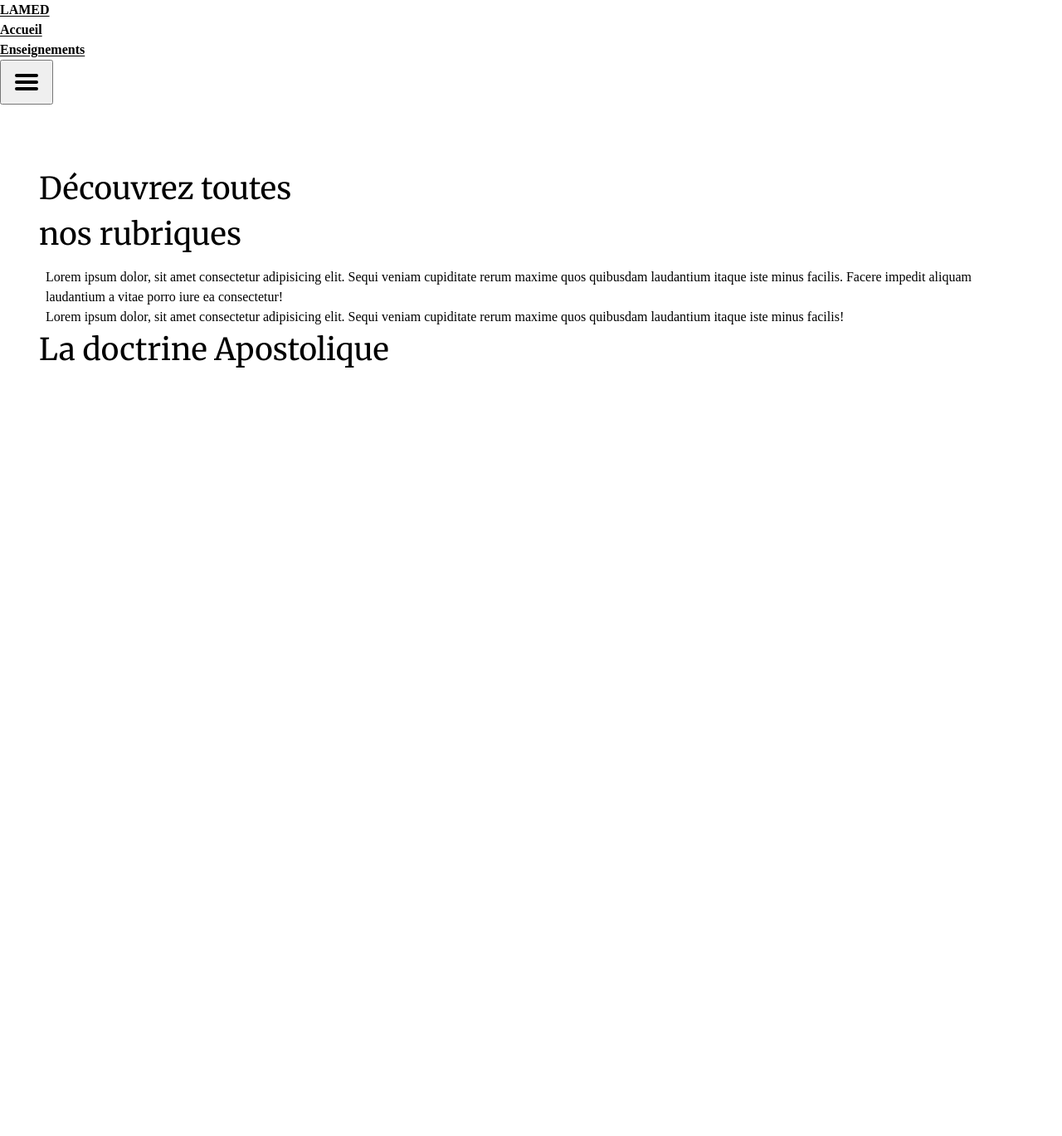
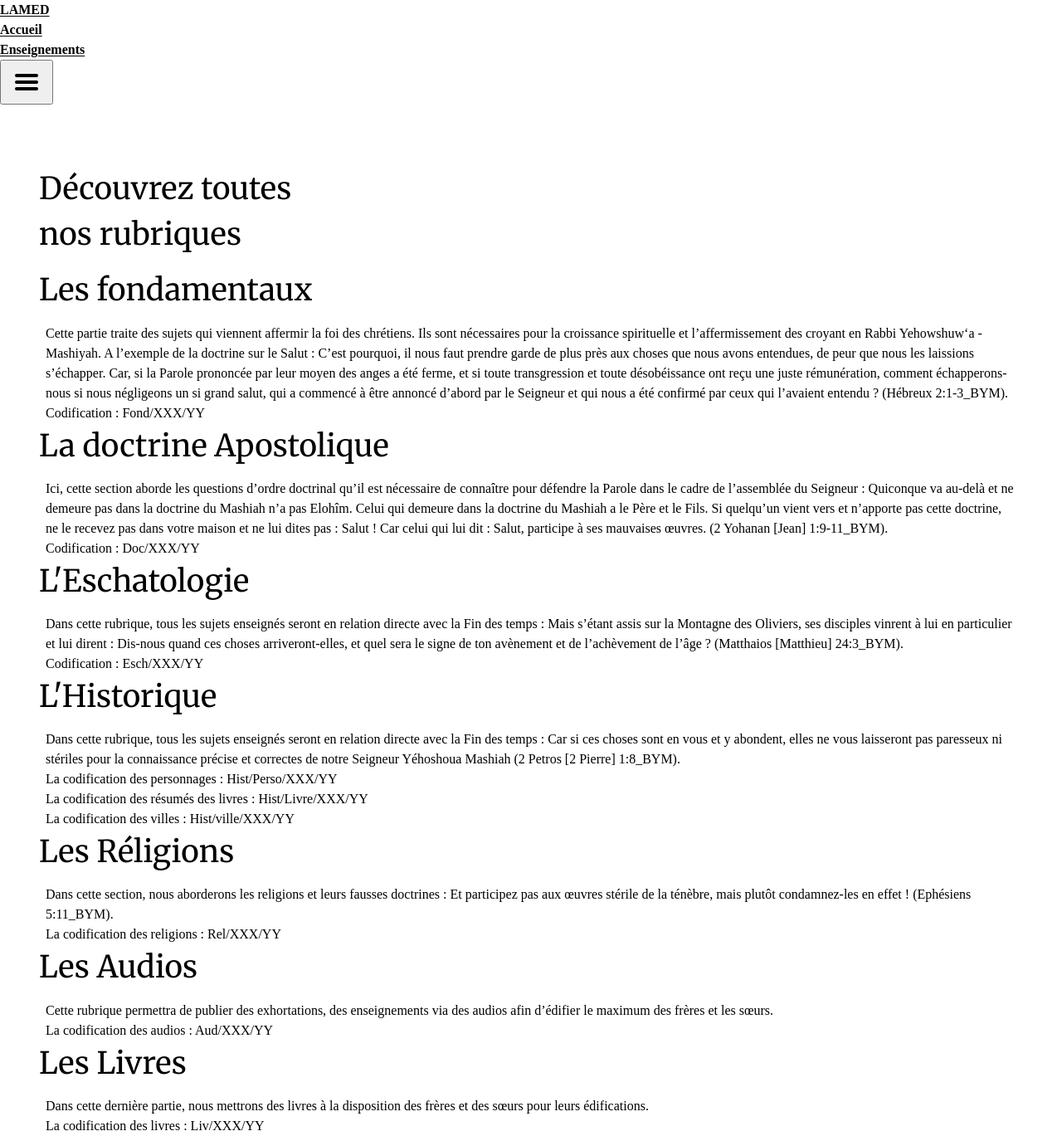
Before and after one commit to okeb/thelamed, a SvelteKit app: page /enseignements/rubrique in a window 1280 px wide. Shown: the whole page at 83% size. Before the commit the page ends 1000 px from the top, so only its background shows below. Built offline with nearby package versions, Linux system fonts and the light colour scheme.

Commit message:
🌈 style(enseignement): redesign all

```diff
--- a/src/lib/components/_header.svelte
+++ b/src/lib/components/_header.svelte
@@ -13,7 +13,7 @@
 
 </script>
 
-<header class=" fixed left-0 right-0 top-0 z-40 font-lato lg:px-40 px-6 py-5 dark:bg-black bg-white grid grid-cols-2 <md:grid-cols-2 font-normal border-1 border-gray-800 <md:pl-8 <md:pr-0 <md:py-0 dark:text-white">
+<header class=" fixed left-0 right-0 top-0 z-40 font-lato lg:px-40 px-6 py-5 dark:bg-black bg-white grid grid-cols-2 <md:grid-cols-2 font-normal <md:pl-8 <md:pr-0 <md:py-0 dark:text-white">
   <div class="flex content-center">
     <a class="nav-title text-2xl no-underline my-auto font-bold font-merri" href="/">LAMED</a>
   </div>
@@ -129,8 +129,12 @@
     .nav-title {
       color:#FFF;
     }
+
   }
 
+  @media (prefers-color-scheme: light) {
+
+  }
   .mobile-menu a {
     color: #FFF;
     text-decoration: none;
@@ -147,4 +151,6 @@
     opacity:.3;
     font-size: 10px;
   }
+
+
 </style>
--- a/src/lib/styles/app.scss
+++ b/src/lib/styles/app.scss
@@ -86,12 +86,15 @@ h1 {
 
 article {
   margin-top:-30px !important;
-  margin-bottom:130px !important;
+  height:calc(100vh - 30px);
+  overflow: scroll;
+  margin-bottom:0px !important;
   h2 {
     font-size: 1.7rem;
     margin-bottom:30px;
     margin-top:100px;
     line-height: 36px;
+    overflow: scroll;
     font-weight: 900 !important;
     transition: all .5;
     &:hover {
@@ -145,10 +148,13 @@ article {
 
 aside {
   font-family: 'lato';
-  height: auto;
+  // height: auto;
   margin-right:19px;
   margin-top:40px !important;
+  margin-bottom:0px !important;
   border:none !important;
+  overflow: scroll;
+  height:calc(100vh - 100px);
   .aside-menu {
     list-style-type: none;
     color:aliceblue;
--- a/src/routes/enseignements/rubrique/+page.svelte
+++ b/src/routes/enseignements/rubrique/+page.svelte
@@ -2,13 +2,71 @@
 
     <h2 class="font-merri font-bold text-6xl pb-12">Découvrez toutes<br>nos <span class="underline-yellow-500 underline underline-offset-2 underline-2">rubriques</span></h2>
 
-    <p class="font-lato text-lg">Lorem ipsum dolor, sit amet consectetur adipisicing elit. Sequi veniam cupiditate rerum maxime quos quibusdam laudantium itaque iste minus facilis. Facere impedit aliquam laudantium a vitae porro iure ea consectetur!</p>
-    <p class="font-lato text-lg">Lorem ipsum dolor, sit amet consectetur adipisicing elit. Sequi veniam cupiditate rerum maxime quos quibusdam laudantium itaque iste minus facilis!</p>
+    <!-- <p class="font-lato text-lg">Lorem ipsum dolor, sit amet consectetur adipisicing elit. Sequi veniam cupiditate rerum maxime quos quibusdam laudantium itaque iste minus facilis. Facere impedit aliquam laudantium a vitae porro iure ea consectetur!</p>
+    <p class="font-lato text-lg">Lorem ipsum dolor, sit amet consectetur adipisicing elit. Sequi veniam cupiditate rerum maxime quos quibusdam laudantium itaque iste minus facilis!</p> -->
 
-    <div class="grid grid-cols-2 gap-3">
-        <div class="card-rubrique rounded-md border-2 border-light-900 px-12 py-6">
-            <h3>La doctrine Apostolique</h3>
+
+    <div class="grid grid-cols-1 gap-3 border border-solid border-dark-900 rounded-lg">
+        <div class="card-rubrique px-2 pb-6 pt-8  border border-transparent border-solid border-b-dark-900">
+            <h3 class="font-lato font-bold">Les fondamentaux</h3>
         </div>
+
+        <p class="font-lato py-6">Cette partie traite des sujets qui viennent affermir la foi des chrétiens. Ils sont nécessaires pour la croissance spirituelle et l’affermissement des croyant en Rabbi Yehowshuw‘a -Mashiyah. A l’exemple de la doctrine sur le Salut : <span class="italic font-merri text-sm font-light">C’est pourquoi, il nous faut prendre garde de plus près aux choses que nous avons entendues, de peur que nous les laissions s’échapper. Car, si la Parole prononcée par leur moyen des anges a été ferme, et si toute transgression et toute désobéissance ont reçu une juste rémunération, comment échapperons-nous si nous négligeons un si grand salut, qui a commencé à être annoncé d’abord par le Seigneur et qui nous a été confirmé par ceux qui l’avaient entendu ?</span> (Hébreux 2:1-3_BYM).</p>
+        <p class="pb-12 pt-2">Codification : <span class="font-bold">Fond/XXX/YY</span></p>
     </div>
 
+
+    <div class="grid grid-cols-1 gap-3">
+        <div class="card-rubrique px-2 border-transparent rounded-md border-2 border-light-900 py-6">
+            <h3 class="font-lato font-bold">La doctrine Apostolique</h3>
+        </div>
+        <p class="font-lato">Ici, cette section aborde les questions d’ordre doctrinal qu’il est nécessaire de connaître pour défendre la Parole dans le cadre de l’assemblée du Seigneur : <span class="italic font-merri text-sm">Quiconque va au-delà et ne demeure pas dans la doctrine du Mashiah n’a pas Elohîm. Celui qui demeure dans la doctrine du Mashiah a le Père et le Fils. Si quelqu’un vient vers et n’apporte pas cette doctrine, ne le recevez pas dans votre maison et ne lui dites pas : Salut ! Car celui qui lui dit : Salut, participe à ses mauvaises œuvres.</span> (2 Yohanan [Jean] 1:9-11_BYM).</p>
+        <p>Codification : <span class="font-bold">Doc/XXX/YY</span></p>
+    </div>
+
+
+    <div class="grid grid-cols-1 gap-3">
+        <div class="card-rubrique rounded-md border-2 border-light-900 px-2 border-transparent py-6">
+            <h3 class="font-lato font-bold">L'Eschatologie</h3>
+        </div>
+        <p class="font-lato">Dans cette rubrique, tous les sujets enseignés seront en relation directe avec la Fin des temps : <span class="italic font-merri text-sm">Mais s’étant assis sur la Montagne des Oliviers, ses disciples vinrent à lui en particulier et lui dirent : Dis-nous quand ces choses arriveront-elles, et quel sera le signe de ton avènement et de l’achèvement de l’âge ?</span>  (Matthaios [Matthieu] 24:3_BYM).</p>
+        <p>Codification : <span class="font-bold">Esch/XXX/YY</span></p>
+    </div>
+
+    <div class="grid grid-cols-1 gap-3">
+        <div class="card-rubrique rounded-md border-2 border-light-900 px-2 border-transparent py-6">
+            <h3 class="font-lato font-bold">L'Historique</h3>
+        </div>
+        <p class="font-lato">Dans cette rubrique, tous les sujets enseignés seront en relation directe avec la Fin des temps : <span class="italic font-merri text-sm">Car si ces choses sont en vous et y abondent, elles ne vous laisseront pas paresseux ni stériles pour la connaissance précise et correctes de notre Seigneur Yéhoshoua Mashiah</span> (2 Petros [2 Pierre] 1:8_BYM).</p>
+        <p>La codification des personnages : <span class="font-bold">Hist/Perso/XXX/YY</span></p>
+        <p>La codification des résumés des livres : <span class="font-bold">Hist/Livre/XXX/YY</span></p>
+        <p>La codification des villes : <span class="font-bold">Hist/ville/XXX/YY</span></p>
+    </div>
+
+
+    <div class="grid grid-cols-1 gap-3">
+        <div class="card-rubrique rounded-md border-2 border-light-900 px-2 border-transparent py-6">
+            <h3 class="font-lato font-bold">Les Réligions</h3>
+        </div>
+        <p class="font-lato">Dans cette section, nous aborderons les religions et leurs fausses doctrines : <span class="italic font-merri text-sm">Et participez pas aux œuvres stérile de la ténèbre, mais plutôt condamnez-les en effet !</span>   (Ephésiens 5:11_BYM).</p>
+        <p>La codification des religions : <span class="font-bold">Rel/XXX/YY</span></p>
+    </div>
+
+
+    <div class="grid grid-cols-1 gap-3">
+        <div class="card-rubrique rounded-md border-2 border-light-900 px-2 border-transparent py-6">
+            <h3 class="font-lato font-bold">Les Audios</h3>
+        </div>
+        <p class="font-lato">Cette rubrique permettra de publier des exhortations, des enseignements via des audios afin d’édifier le maximum des frères et les sœurs.</p>
+        <p>La codification des audios : <span class="font-bold">Aud/XXX/YY</span></p>
+    </div>
+
+
+    <div class="grid grid-cols-1 gap-3">
+        <div class="card-rubrique rounded-md border-2 border-light-900 px-2 border-transparent py-6">
+            <h3 class="font-lato font-bold">Les Livres</h3>
+        </div>
+        <p class="font-lato">Dans cette dernière partie, nous mettrons des livres à la disposition des frères et des sœurs pour leurs édifications.</p>
+        <p>La codification des livres : <span class="font-bold">Liv/XXX/YY</span></p>
+    </div>
 </div>
```
Also changed, not shown: src/routes/enseignements/+page.svelte (+9 -1 lines), src/routes/enseignements/la-possession-demoniaque.md (+1 -1 lines), src/routes/enseignements/rubrique/[rubrique]/+page.svelte (+23 -1 lines).
